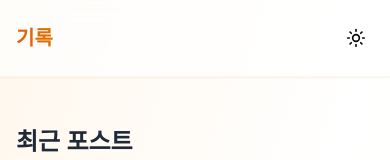
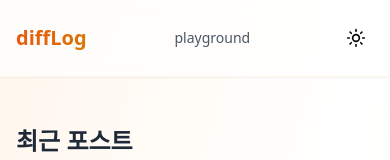
Before and after one commit to DasomDev/difflog, a React (Vite) app: page / in a window 390 px wide. Shown: the top 160 px of the page. Built offline with nearby package versions, Linux system fonts and the light colour scheme.

Commit message:
feat: add PlaygroundPage and update routing

```diff
--- a/src/app/router.tsx
+++ b/src/app/router.tsx
@@ -1,5 +1,5 @@
 import { createBrowserRouter } from "react-router-dom";
-import { HomePage, PostPage } from "@/pages";
+import { HomePage, PostPage, PlaygroundPage } from "@/pages";
 
 export const router = createBrowserRouter([
   {
@@ -7,6 +7,10 @@ export const router = createBrowserRouter([
     element: <HomePage />,
   },
   {
+    path: "/playground",
+    element: <PlaygroundPage />,
+  },
+  {
     path: "/post/:id",
     element: <PostPage />,
   },
--- a/src/pages/index.ts
+++ b/src/pages/index.ts
@@ -1,2 +1,3 @@
 export * from "./home";
 export * from "./post";
+export * from "./playground";
--- /dev/null
+++ b/src/pages/playground/index.tsx
@@ -0,0 +1,9 @@
+import { Layout } from "@/shared/layout";
+
+export const PlaygroundPage = () => {
+  return (
+    <Layout>
+      <div className="py-12 mx-auto max-w-4xl sm:py-16">play~~</div>
+    </Layout>
+  );
+};
--- a/src/pages/post/detail.tsx
+++ b/src/pages/post/detail.tsx
@@ -74,7 +74,7 @@ export const PostPage = () => {
   return (
     <Layout>
       <div className="py-8 sm:py-12 lg:py-16">
-        <div className="px-4 mx-auto max-w-3xl sm:px-6 lg:px-8">
+        <div className="px-4 mx-auto max-w-4xl sm:px-6 lg:px-8">
           <Link
             to="/"
             className="inline-flex gap-2 items-center mb-8 text-gray-600 transition-colors dark:text-gray-400 hover:text-orange-600 dark:hover:text-orange-400 group"
--- a/src/shared/ui/Header.tsx
+++ b/src/shared/ui/Header.tsx
@@ -10,9 +10,9 @@ export const Header = () => {
             to="/"
             className="flex gap-2 items-center text-xl font-bold text-transparent bg-clip-text bg-gradient-to-r from-orange-600 to-amber-600 transition-all duration-300 dark:from-orange-400 dark:to-amber-400 hover:from-orange-500 hover:to-amber-500"
           >
-            <span className="hidden sm:inline">diffLog</span>
-            <span className="sm:hidden">기록</span>
+            <span className="sm:inline">diffLog</span>
           </Link>
+          <Link to="/playground" className="text-sm text-gray-600 dark:text-gray-400 hover:text-gray-900 dark:hover:text-gray-100">playground</Link>
           <ThemeToggle />
         </nav>
       </div>
```
